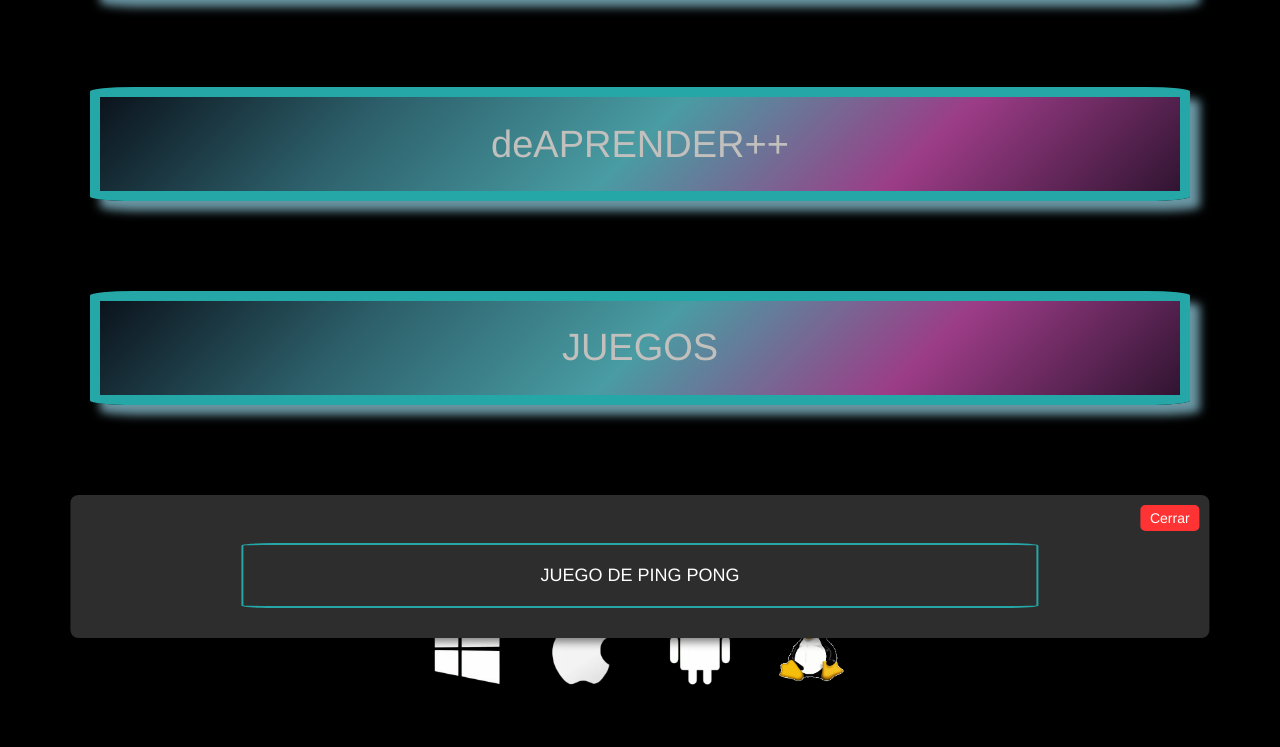
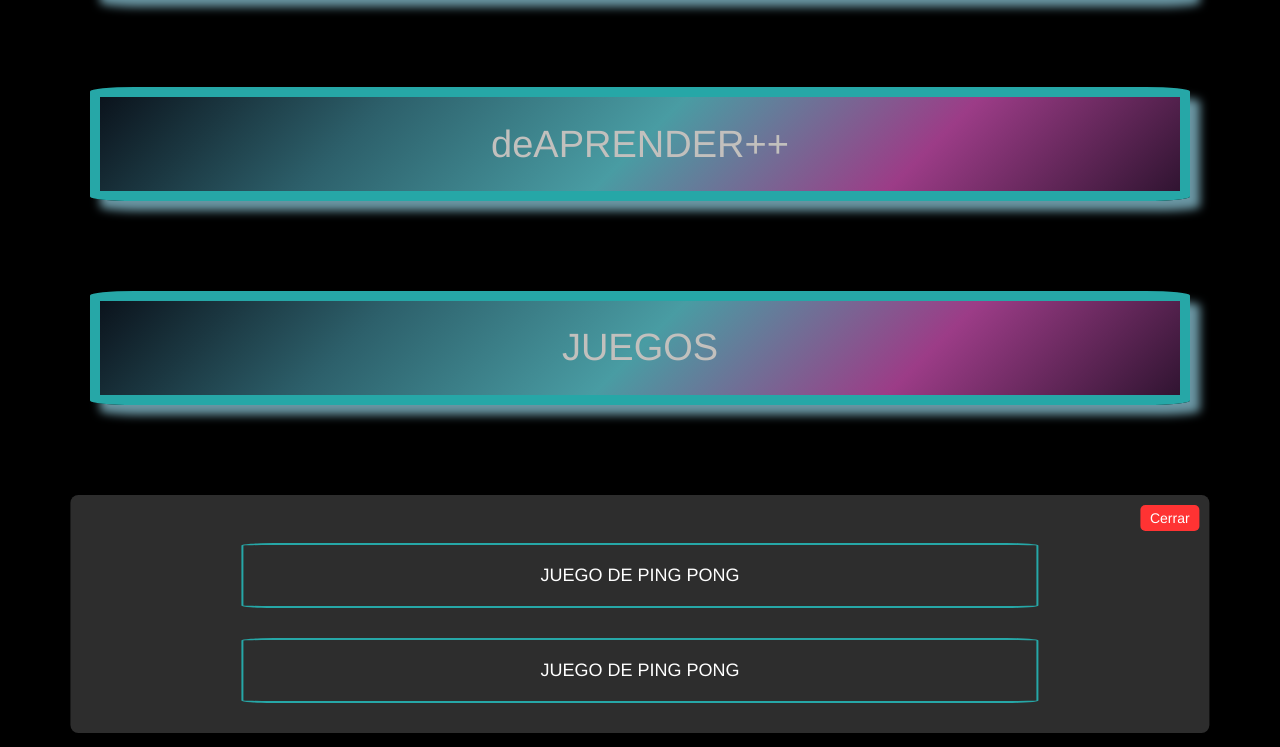
Before and after one commit to Aprendermas/appWeb, a plain HTML site: page index.html in a window 1280 px wide. Both pictures are taken after a click on the link "JUEGOS". Shown: the part 1014-1761 px from the top of the page. Drawn offline with Linux system fonts and the light colour scheme.

Commit message:
Update index.html

```diff
--- a/index.html
+++ b/index.html
@@ -933,6 +933,7 @@
 				<br>
 				<ul>
           <li><a Target="_blank" href="juegos/pingpong/entra/index.html">JUEGO DE PING PONG</a></li>
+	  <li><a Target="_blank" href="juegos/naves/index.html">JUEGO DE PING PONG</a></li>
 
 
 				</ul>
```
